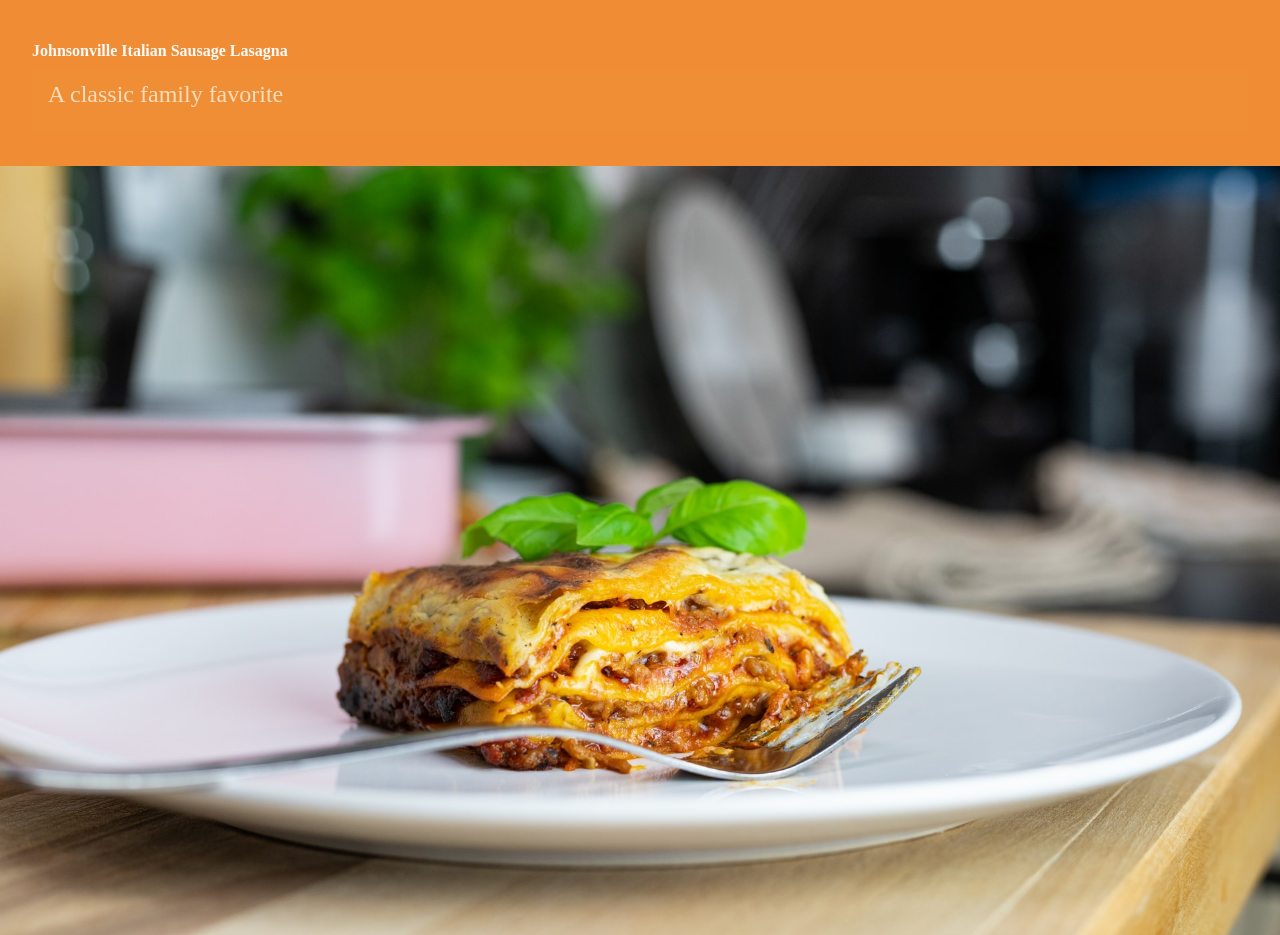
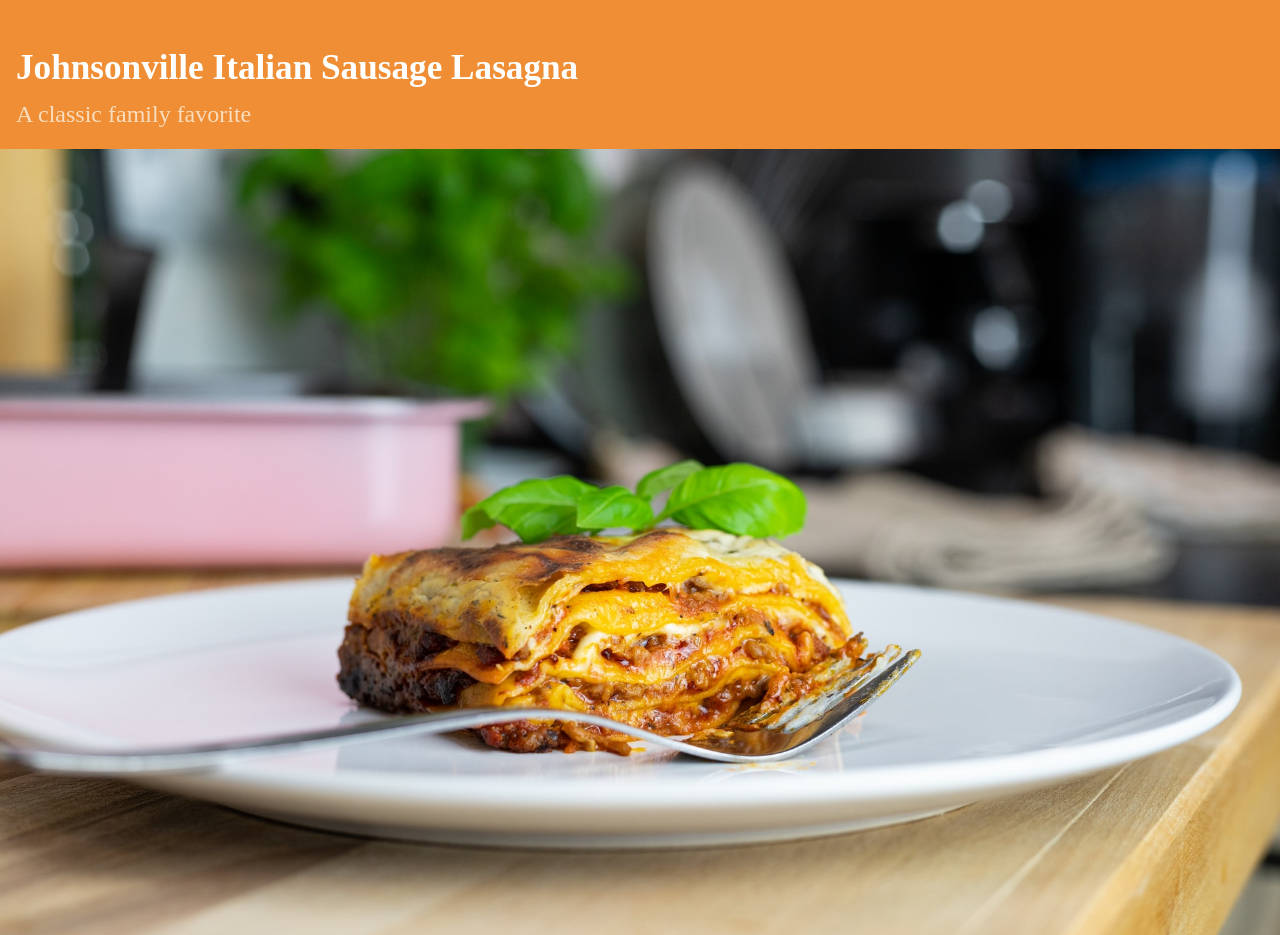
Before and after one commit to ootten/ootten.github.io, a plain HTML site: page grc338/css-mobile-first/index.html in a window 1280 px wide. Shown: the top 935 px of the page. Drawn offline with Linux system fonts and the light colour scheme; a web font is replaced by a local one.

Commit message:
Update lasagnastyle.css

```diff
--- a/grc338/css-mobile-first/lasagnastyle.css
+++ b/grc338/css-mobile-first/lasagnastyle.css
@@ -1,26 +1,22 @@
 /*CSS DOCUMENT*/
 
-html, body, div, applet, object, iframe, h1, h2, h3, h4, h5, h6, p, blockquote, pre, a, abbr, acronym, address, big, cite, code, del, dfn, em, img, ins, kbd, q, s, samp, small, strike, strong, sub, sup, tt, var, b, u, i, center, dl, dt, dd, ol, ul, li, fieldset, form, label, legend, table, caption, tbody, tfoot, thead, tr, th, td, article, aside, canvas, details, embed, figure, figcaption, footer, header, hgroup, menu, nav, output, ruby, section, summary, time, mark, audio, video {margin: 0; padding: 0; border: 0; font-size: 100%; font: inherit; display: block;} /*My edited version of the Eric Meyer’s reset tool. You may want to include this in all of your future CSS files. */
+html, body, div, applet, object, iframe, h1, h2, h3, h4, h5, h6, p, blockquote, pre, a, abbr, acronym, address, big, cite, code, del, dfn, em, img, ins, kbd, q, s, samp, small, strike, strong, sub, sup, tt, var, b, u, i, center, dl, dt, dd, ol, ul, li, fieldset, form, label, legend, table, caption, tbody, tfoot, thead, tr, th, td, article, aside, canvas, details, embed, figure, figcaption, footer, header, hgroup, menu, nav, output, ruby, section, summary, time, mark, audio, video {margin: 0; padding: 0; border: 0; font-size: 100%; font: inherit; display: block;} /*My edited version of the Eric Meyerâ€™s reset tool. You may want to include this in all of your future CSS files. */
 
 img {
     width: 100%; /*Please leave this line.*/
 }
 
 
-body {
-    padding: 0em;
-    background-color: rgb(250, 250, 250);
-    line-height: 240%;
-}
-
-header {
-    background-color: rgb(240, 141, 52);
-    font-family: Sutro, serif;
+h1 {
+    font-family: sutro, serif;
     font-weight: 700;
     font-style: normal;
-    color: rgb(250, 250, 250);
-    padding: 2rem 2rem 2rem;
-}
+    color:white;
+    background-color: rgb(239, 142, 52);
+    padding: 3rem 2rem .5rem 1rem;
+    font-size: 2.2em;
+ }
+
 
 
  h2 {
@@ -95,4 +91,4 @@ header {
 
 
 
-/*By the way, when we use the slash-asterisk combo, it’s a comment on the CSS and it’s meant for human beings. The machine knows it is not supposed to process anything until it finds a asterisk-slash combo that ends the comment on the CSS. */
+/*By the way, when we use the slash-asterisk combo, itâ€™s a comment on the CSS and itâ€™s meant for human beings. The machine knows it is not supposed to process anything until it finds a asterisk-slash combo that ends the comment on the CSS. */
```
